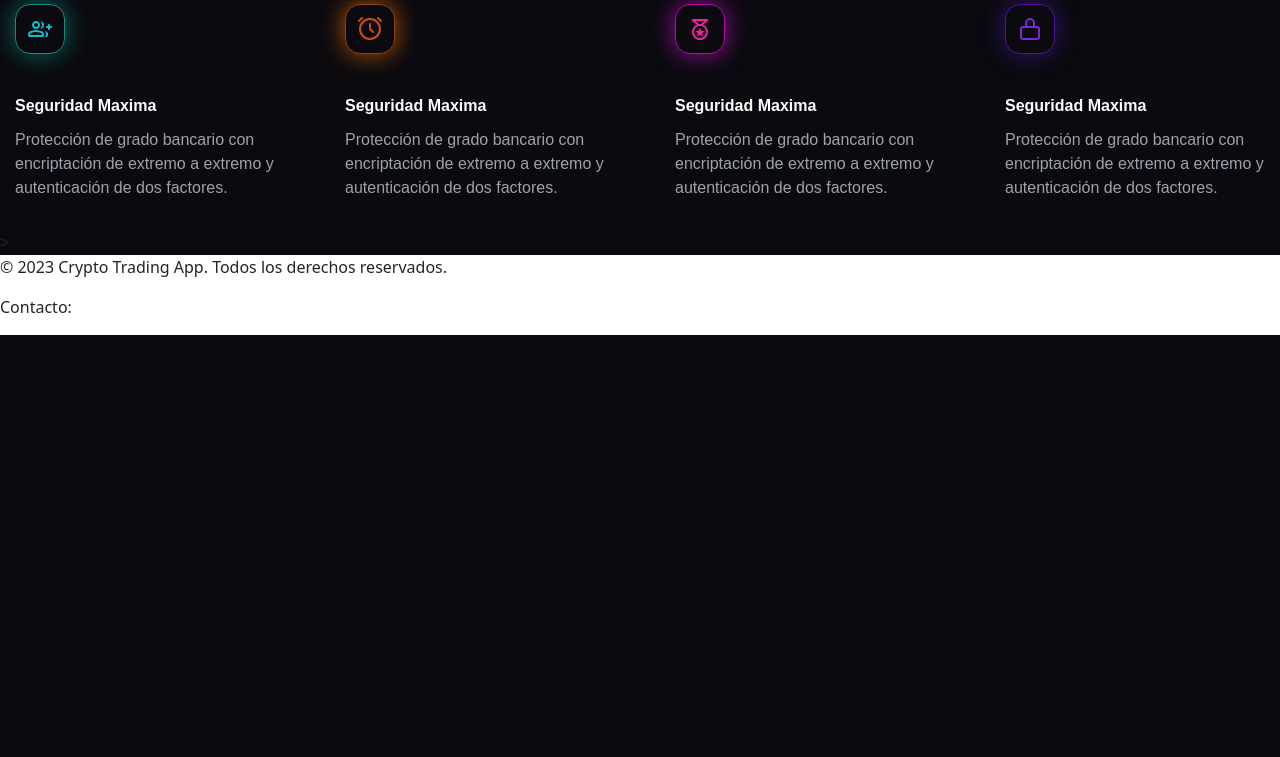
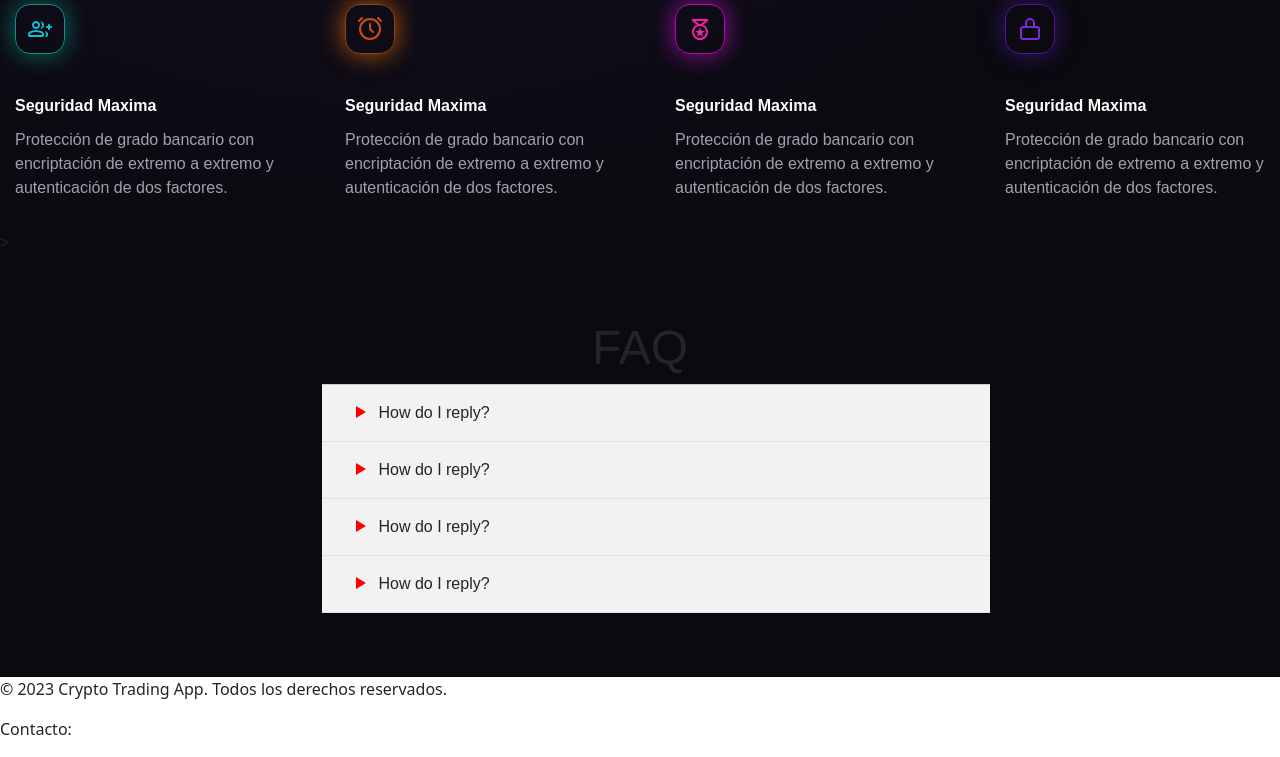
Before and after one commit to GORDIAN12/tradePage, a Django app: page / in a window 1280 px wide. Shown: the part 1675-2432 px from the top of the page. Before the commit the page ends 2010 px from the top, so only its background shows below. Run offline with Django 5.2, Linux system fonts and the light colour scheme; some libraries are stand-ins or nearby versions.

Commit message:
add FAQ part in .js and .css

```diff
--- a/Trade/static/index/index.css
+++ b/Trade/static/index/index.css
@@ -487,3 +487,69 @@ color: #9ca3af;
   word-break: break-word;
   margin-top: 10px;
 }
+
+.title-faq{
+  text-align: center;
+  font-size: 3em;
+}
+
+.faq-section{
+  padding: 4em 2em;
+
+}
+
+.faq{
+  list-style: none;
+  max-width: 700px;
+  margin: 0 auto;
+}
+
+.faq li{
+  background-color: #f2f2f2;
+  border-bottom: 1px solid rgba(124, 58, 237, 0.1);
+}
+
+.faq li:first-child{
+  border-top: 1px #ccc solid;
+}
+
+.q{
+  padding: 1em;
+  border-left: 10px #f2f2f2 solid;
+  cursor: pointer;
+}
+
+.q:hover,
+.q:hover .arrow{
+  border-left-color: blue;
+}
+
+.arrow{
+  display: inline-block;
+  margin: 0 0.5em;
+  width: 0;
+  height: 0;
+  border-top: 6px solid transparent;
+  border-left: 10px solid red;
+  border-bottom: 6px solid transparent;
+  transition: 0.3s;
+}
+.faq p{
+  color: black;
+  line-height: 25px;
+}
+.a{
+  overflow: hidden;
+  height: 0;
+  padding: 0 1em 0 3.3em;
+    transition: height 0.3s ease, padding 0.3s ease;
+}
+
+.a.a-opened{
+  padding: 1em 1em 2em 3.3em;
+  height: auto;
+}
+
+.arrow-rotate{
+  transform: rotate(90deg);
+}
--- a/Trade/static/index/index.js
+++ b/Trade/static/index/index.js
@@ -112,3 +112,16 @@ fetch('https://api.binance.com/api/v3/ticker/24hr')
         });
     })
     .catch(err => console.error('Error cargando datos de Binance:', err));
+
+//traer los elemntos del DOm
+
+const q=document.querySelectorAll('.q');
+const a=document.querySelectorAll('.a');
+const arr=document.querySelectorAll('.arrow');
+
+for(let i=0; i<q.length; i++){
+    q[i].addEventListener('click', () => {
+        a[i].classList.toggle('a-opened');
+        arr[i].classList.toggle('arrow-rotate');
+    });
+}
--- a/Trade/templates/index.html
+++ b/Trade/templates/index.html
@@ -166,7 +166,49 @@
          </div>
     </div>
 </div>>
-{% block extra_js %}
+<section class="faq-section">
+  <h1 class="title-faq">FAQ</h1>
+  <ul class="faq">
+    <li>
+      <div class="q">
+        <span class="arrow"></span>
+        <span>How do I reply?</span>
+      </div>
+      <div class="a">
+        <p>Para responder a un mensaje, simplemente haz clic en el botón "Responder"...</p>
+      </div>
+    </li>
+    <li>
+      <div class="q">
+        <span class="arrow"></span>
+        <span>How do I reply?</span>
+      </div>
+      <div class="a">
+        <p>Para responder a un mensaje, simplemente haz clic en el botón "Responder"...</p>
+      </div>
+    </li>
+      <li>
+      <div class="q">
+        <span class="arrow"></span>
+        <span>How do I reply?</span>
+      </div>
+      <div class="a">
+        <p>Para responder a un mensaje, simplemente haz clic en el botón "Responder"...</p>
+      </div>
+    </li>
+      <li>
+      <div class="q">
+        <span class="arrow"></span>
+        <span>How do I reply?</span>
+      </div>
+      <div class="a">
+        <p>Para responder a un mensaje, simplemente haz clic en el botón "Responder"..fffffffffffffffffffffffffffffffffff.</p>
+      </div>
+    </li>
+  </ul>
+</section>
+
+    {% block extra_js %}
   <script src="{% static 'index/index.js' %}"></script>
 
 {% endblock %}
```
